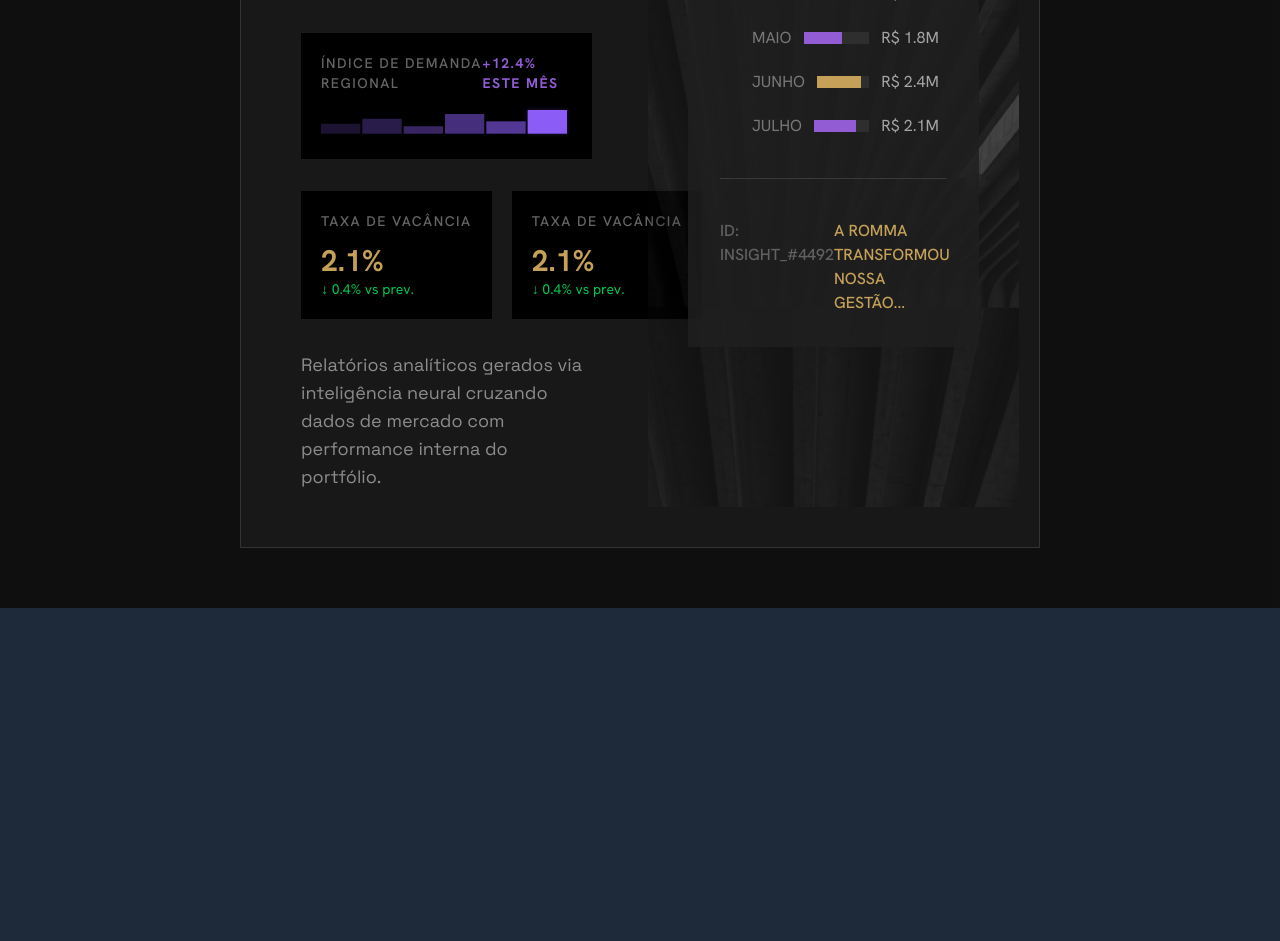
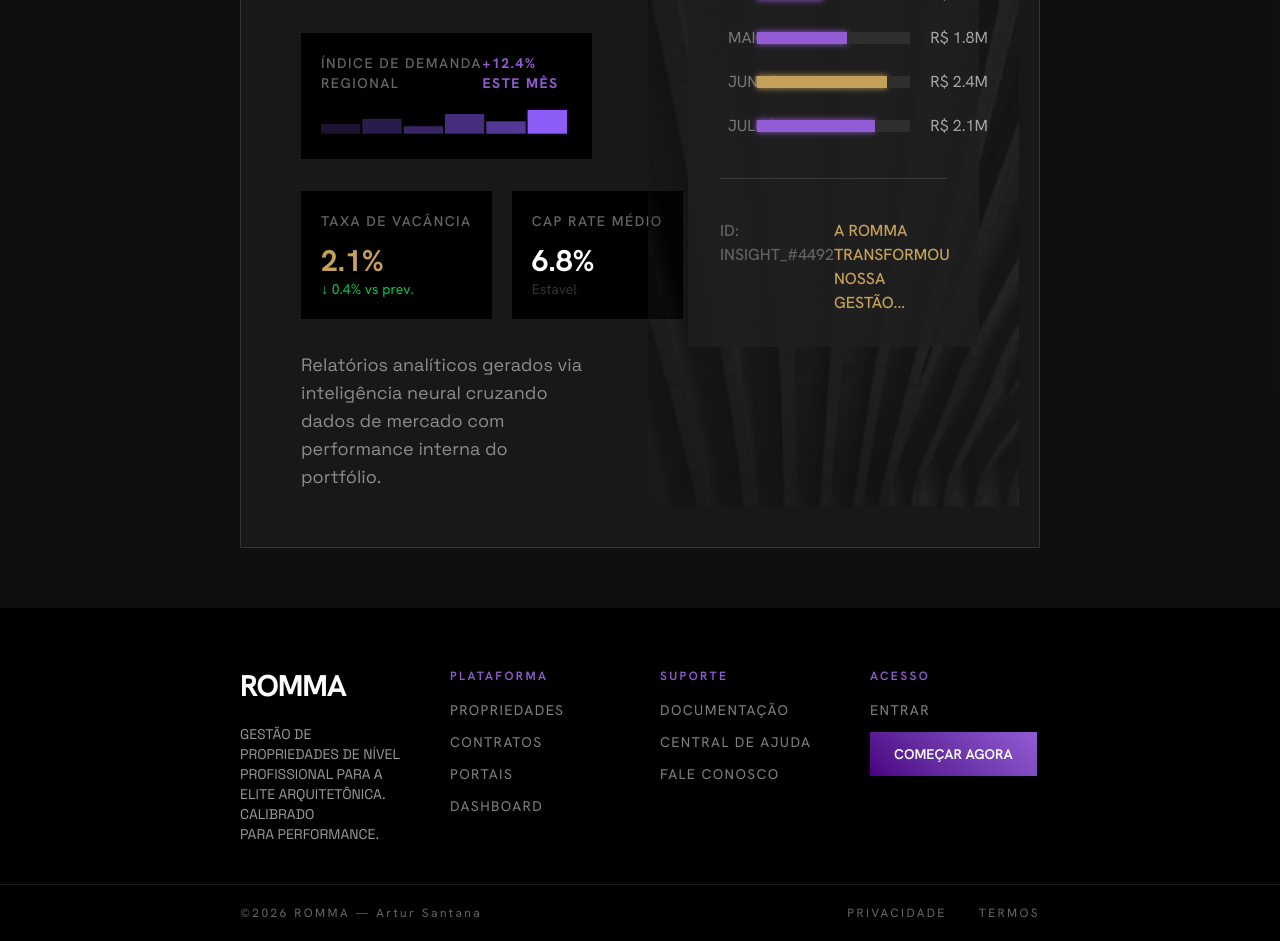
Before and after one commit to Artur-Santana/romma, a Next.js app: page / in a window 1280 px wide. Shown: the part 2660-3601 px from the top of the page. Before the commit the page ends 3268 px from the top, so only its background shows below. Built offline with nearby package versions, Linux system fonts and the light colour scheme.

Commit message:
feat(landing-page): :sparkles: Added footer and ajusted metrics section

```diff
--- a/package.json
+++ b/package.json
@@ -15,7 +15,7 @@
     "class-variance-authority": "^0.7.1",
     "clsx": "^2.1.1",
     "motion": "^12.38.0",
-    "next": "16.2.0",
+    "next": "^16.2.4",
     "radix-ui": "^1.4.3",
     "react": "19.2.4",
     "react-dom": "19.2.4",
--- a/src/app/page.js
+++ b/src/app/page.js
@@ -98,7 +98,7 @@
               <span className="font-headline-hanken font-black text-7xl tracking-[-3.0px]">COMPONENTES DE UM SISTEMA INTERCONECTADO.</span>
             </div>
             <div className="">
-              <div className="grid grid-cols-3 gap-y-1 font-headline-hanken bg-white/10 shadow-xl/30 shadow-white/20">
+              <div className="grid grid-cols-3 gap-y-1 font-headline-hanken bg-white/10 ">
                 <div className="p-8 bg-background border border-neutral/25">
                   <div className="flex flex-col gap-5">
                     <div className= "text-primary-hover font-headline-hanken font-semibold text-sm tracking-[0.2em] flex gap-5">
@@ -206,11 +206,11 @@
                   <div className="bg-neutral w-full">
                     <div className="p-5 flex flex-col gap-3">
                       <div className="flex justify-between">
-                        <span className="font-headline-hanken font-medium tracking-[1.5px] text-sm text-white/40 text-nowrap">TAXA DE VACÂNCIA</span>
+                        <span className="font-headline-hanken font-medium tracking-[1.5px] text-sm text-white/40 text-nowrap">CAP RATE MÉDIO</span>
                       </div>
                       <div className="flex flex-col">
-                        <span className="text-highlight  font-bold tracking-0 text-3xl">2.1%</span>
-                        <span className="text-green-500 font-normal tracking-0 text-sm">↓ 0.4% vs prev.</span>
+                        <span className="text-white  font-bold tracking-0 text-3xl">6.8%</span>
+                        <span className="text-white/20 font-normal tracking-0 text-sm">Estavel</span>
                       </div>
                     </div>
                   </div>
@@ -222,50 +222,50 @@
                 </div>
               </div>
             </div>
-            <div className="bg-[url(/data_background.png)]">
+            <div className="bg-[url(/data_background.png)] bg-no-repeat bg-cover">
               <div className="px-10 py-40 align-middle ">
                 <div className="p-8 bg-background/85">
                   <div className="flex flex-col gap-10">
                     <span className="text-white font-headline-hanken font-medium traking-[1.5px]">PREVISÃO_FLUXO_2026</span>
                     <div className="border-t border-gray-300/15"></div>
-                    <div className="pl-8 pr-2 flex flex-col gap-5">
-                      <div className="flex gap-3">
+                    <div className="pl-2 pr-2 flex flex-col gap-5">
+                      <div className="grid grid-cols-8 gap-5">
                         <div>
                           <span className="text-white/40 font-normal traking-[1.5px]">ABRIL</span>
                         </div>
-                        <div className="flex w-full">
-                          <div className="bg-primary-hover self-center h-3 w-[45%]"></div>
+                        <div className="col-span-6 flex w-full">
+                          <div className="bg-primary-hover shadow-[0_0_6px_0px_var(--color-primary-hover)] self-center h-3 w-[45%]"></div>
                           <div className="bg-secondary self-center h-3 w-[60%]"></div>
                         </div>
 
                         <span className="text-white/60 font-normal traking-[1.5px] text-nowrap">R$ 1.2M</span>
                       </div>
-                      <div className="flex gap-3">
+                      <div className="grid grid-cols-8 gap-5">
                         <div>
                           <span className="text-white/40 font-normal traking-[1.5px]">MAIO</span>
                         </div>
-                        <div className="flex w-full">
-                          <div className="bg-primary-hover self-center h-3 w-[65%]"></div>
+                        <div className=" col-span-6 flex w-full">
+                          <div className="bg-primary-hover shadow-[0_0_6px_0px_var(--color-primary-hover)] self-center h-3 w-[65%]"></div>
                           <div className="bg-secondary self-center h-3 w-[45%]"></div>
                         </div>
 
                         <span className="text-white/60 font-normal traking-[1.5px] text-nowrap">R$ 1.8M</span>
                       </div>
-                      <div className="flex gap-3">
+                      <div className="grid grid-cols-8 gap-5">
                         <div>
                           <span className="text-white/40 font-normal traking-[1.5px]">JUNHO</span>
                         </div>
-                        <div className="flex w-full">
-                          <div className="bg-highlight self-center h-3 w-[85%]"></div>
+                        <div className="col-span-6 flex w-full">
+                          <div className="bg-highlight shadow-[0_0_6px_0px_var(--color-highlight)] self-center h-3 w-[85%]"></div>
                           <div className="bg-secondary self-center h-3 w-[15%]"></div>
                         </div>
 
                         <span className="text-white/60 font-normal traking-[1.5px] text-nowrap">R$ 2.4M</span>
                       </div>
-                      <div className="flex gap-3">
-                        <span className="text-white/40 font-normal traking-[1.5px]">JULHO</span>
-                        <div className="flex w-full">
-                          <div className="bg-primary-hover self-center h-3 w-[77%]"></div>
+                      <div className="grid grid-cols-8 gap-5">
+                        <span className="col-span-1 text-white/40 font-normal traking-[1.5px]">JULHO</span>
+                        <div className="col-span-6 flex w-full">
+                          <div className="bg-primary-hover shadow-[0_0_6px_0px_var(--color-primary-hover)] self-center h-3 w-[77%]"></div>
                           <div className="bg-secondary self-center h-3 w-[23%]"></div>
                         </div>
 
@@ -287,17 +287,70 @@
             </div>
           </div>
           </div>
+        </section>
+      </main>
+      <footer className="bg-neutral">
+        <div className="px-60 pt-15 pb-10 grid grid-cols-4 gap-10">
+          <div className="flex flex-col gap-5">
+            <div className="text-white font-headline-hanken font-bold text-3xl tracking-[-1.2px]">
+              ROMMA
+            </div>
+            <p className="text-white/60 font-body text-balance text-sm">
+              GESTÃO DE PROPRIEDADES DE NÍVEL PROFISSIONAL PARA A ELITE ARQUITETÔNICA. CALIBRADO PARA PERFORMANCE.
+            </p>
+          </div>
 
+          <div className="flex flex-col gap-4">
+            <div className="text-primary-hover font-headline-hanken font-semibold text-xs tracking-[0.2em]">
+              PLATAFORMA
+            </div>
+            <div className="flex flex-col gap-3 font-headline-hanken text-white/50 text-sm tracking-widest">
+              <Link href="/unidades" className="animacao-underscore w-fit">PROPRIEDADES</Link>
+              <Link href="#" className="animacao-underscore w-fit">CONTRATOS</Link>
+              <Link href="#" className="animacao-underscore w-fit">PORTAIS</Link>
+              <Link href="#" className="animacao-underscore w-fit">DASHBOARD</Link>
+            </div>
+          </div>
 
+          <div className="flex flex-col gap-4">
+            <div className="text-primary-hover font-headline-hanken font-semibold text-xs tracking-[0.2em]">
+              SUPORTE
+            </div>
+            <div className="flex flex-col gap-3 font-headline-hanken text-white/50 text-sm tracking-widest">
+              <Link href="#" className="animacao-underscore w-fit">DOCUMENTAÇÃO</Link>
+              <Link href="#" className="animacao-underscore w-fit">CENTRAL DE AJUDA</Link>
+              <Link href="#" className="animacao-underscore w-fit">FALE CONOSCO</Link>
+            </div>
+          </div>
 
-        </section>
+          <div className="flex flex-col gap-4">
+            <div className="text-primary-hover font-headline-hanken font-semibold text-xs tracking-[0.2em]">
+              ACESSO
+            </div>
+            <div className="flex flex-col gap-3">
+              <Link
+                href="/login"
+                className="font-headline-hanken font-normal tracking-widest text-sm text-white/50 animacao-underscore w-fit"
+              >
+                ENTRAR
+              </Link>
+              <button type="button" className="w-fit text-white font-headline-hanken font-semibold tracking-4 bg-linear-45 from-primary to-primary-hover py-3 px-6 text-sm cursor-pointer">
+                COMEÇAR AGORA
+              </button>
+            </div>
+          </div>
+        </div>
 
-
-
-
-
-      </main>
-      <footer></footer>
+        <div className="px-60 py-5 border-t border-white/10 flex justify-between">
+          <div className="font-headline-hanken text-white/40 text-xs tracking-[0.2em]">
+            ©2026 ROMMA — Artur Santana
+          </div>
+          <div className="flex gap-8 font-headline-hanken text-white/40 text-xs tracking-[0.2em]">
+            <Link href="#" className="animacao-underscore">PRIVACIDADE</Link>
+            <Link href="#" className="animacao-underscore">TERMOS</Link>
+          </div>
+        </div>
+      </footer>
     </div>
   );
 }
```
Also changed, not shown: 1 other file (tests, documents, lock files or other folders).
